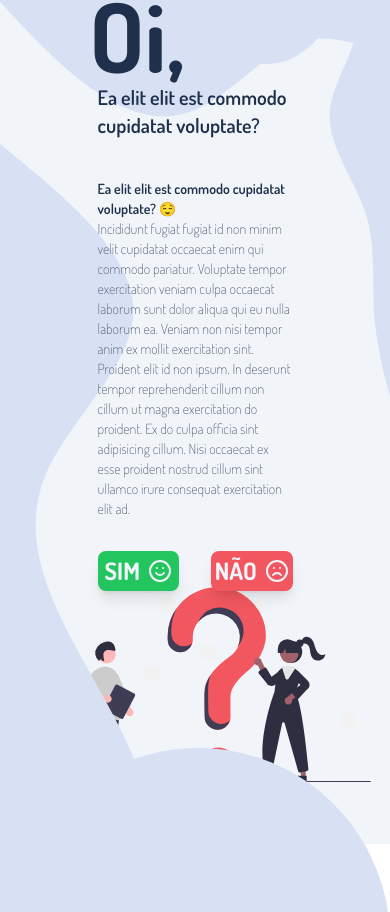
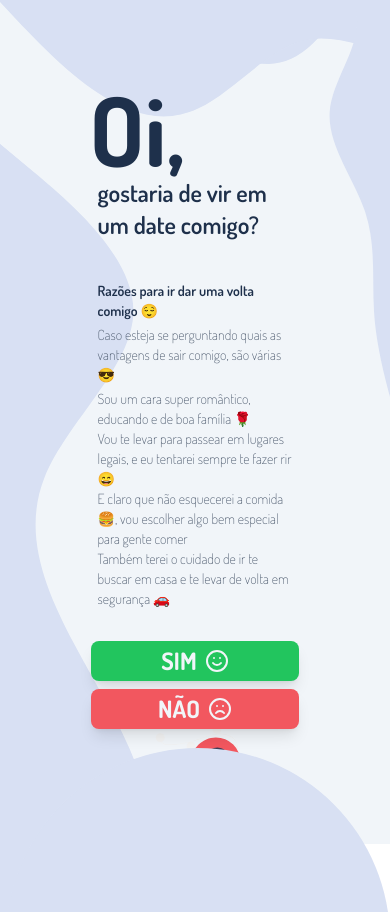
Before and after one commit to guibafica/yes_no_prank, a React (Vite) app: page / in a window 390 px wide. Shown: the top 912 px of the page. Built offline with nearby package versions, Linux system fonts and the light colour scheme.

Commit message:
Adjust responsivity

```diff
--- a/src/routes/accepted.tsx
+++ b/src/routes/accepted.tsx
@@ -21,9 +21,9 @@ export function Accepted() {
         <Waves />
         <Balloons />
 
-        {/* <audio ref={audioRef}>
+        <audio ref={audioRef}>
           <source src={romanticMusic} type="audio/mp3" />
-        </audio> */}
+        </audio>
 
         <div className="bg-slate-100 w-screen h-screen flex items-center justify-center flex-col">
           <div className="size-64 z-10 shadow-2xl rounded-full overflow-hidden flex items-center justify-center">
@@ -42,17 +42,13 @@ export function Accepted() {
             <PartyPopper color="#F2575F" size={50} />
           </div>
 
-          {/* Então agora estamos oficialmente saindo 💐. Se arrume bem linda, (não
-        que seja possível você ficar mais linda ainda 😍), pois mais tarde eu
-        estou passando ai pra te buscar 😎. */}
-          <p className="text-slate-700 text-base font-thin mt-6 w-3/4 z-10 max-sm:text-center max-sm:w-11/12">
-            Non ad veniam tempor anim fugiat eu sunt fugiat nulla amet in culpa.
-            Proident nisi ex deserunt irure ut laboris id aliqua excepteur in
-            eiusmod nisi sunt. Ipsum labore nisi culpa aliquip elit enim sint
-            commodo. Tempor et amet irure ipsum sint ad quis exercitation minim.
-            Est nisi aliqua ullamco ipsum fugiat est aliquip aliquip quis. In ea
-            aliquip id pariatur nisi reprehenderit consequat laborum laborum
-            commodo aliquip sint. Est minim magna cupidatat et.
+          <p className="text-slate-700 text-base font-thin mt-6 w-2/4 z-10 max-sm:text-center max-sm:w-11/12">
+            Então agora estamos oficialmente saindo 💐
+          </p>
+
+          <p className="text-slate-700 text-base font-thin w-2/4 z-10 max-sm:text-center max-sm:w-11/12">
+            Se arrume bem linda, (não que seja possível você ficar mais linda
+            ainda 😍), pois mais tarde eu estou passando ai pra te buscar 😎
           </p>
         </div>
       </div>
--- a/src/routes/home.tsx
+++ b/src/routes/home.tsx
@@ -7,8 +7,6 @@ import { Waves } from "../components/waves";
 import questionSvg from "../assets/questionSvg.svg";
 
 export function Home() {
-  // https://static.vecteezy.com/system/resources/previews/024/791/093/non_2x/questions-and-answers-find-decision-problem-solving-and-qa-business-decisions-landing-page-isometric-illustration-vector.jpg
-
   const navigate = useNavigate();
 
   const handleRandomMoveNoButton = useCallback(() => {
@@ -33,45 +31,50 @@ export function Home() {
     <div className="overflow-hidden">
       <Waves />
 
-      <div className="bg-slate-100 w-screen h-screen flex items-center justify-between flex-row max-sm:flex-col">
-        <div className="w-2/4 flex flex-col items-center justify-between z-10 pl-36 py-[25%] max-sm:pl-0 max-sm:h-2/4 max-sm:justify-center max-sm:mt-[20%] ">
+      <div className="bg-slate-100 w-screen h-screen flex items-center justify-between flex-row max-sm:flex-col max-sm:pt-4">
+        <div className="w-2/4 flex flex-col items-center justify-between z-10 pl-36 py-[25%] max-sm:pl-0 max-sm:h-3/4 max-sm:justify-center max-sm:mt-[20%]">
           <div className="w-full flex flex-col items-start justify-start">
             <h1 className="text-main-text text-left text-8xl font-bold -ml-2">
               Oi,
             </h1>
-            {/* gostaria de vir em um date comigo? */}
-            <h1 className="text-main-text text-xl font-semibold mt-1 max-sm:mt-0">
-              Ea elit elit est commodo cupidatat voluptate?
+
+            <h1 className="text-main-text text-2xl font-semibold mt-1 max-sm:mt-0">
+              gostaria de vir em um date comigo?
             </h1>
-            {/* Razões para vir em um date comigo u.u */}
+
             <h1 className="text-main-text text-sm font-semibold mt-10">
-              Ea elit elit est commodo cupidatat voluptate? 😌
+              Razões para ir dar uma volta comigo 😌
             </h1>
-            {/*
-            Caso esteja se perguntando quais as vantagens de sair comigo, são
-              várias 😎. Sou um cara romântico e super educando 🥰, vou lhe
-              tratar igual uma princesa 👑. Vamos ir passear em lugares bonitos,
-              e eu tentarei sempre te fazer rir 😄! Claro que não esquecerei a
-              comida 🍔, vou escolher algo bem especial para gente comer. Também
-              terei o cuidado de ir te buscar em casa e te levar de volta em
-              segurança 🚗.
-            */}
-            <p className="text-slate-600 text-sm font-thin mt-1x">
-              Incididunt fugiat fugiat id non minim velit cupidatat occaecat
-              enim qui commodo pariatur. Voluptate tempor exercitation veniam
-              culpa occaecat laborum sunt dolor aliqua qui eu nulla laborum ea.
-              Veniam non nisi tempor anim ex mollit exercitation sint. Proident
-              elit id non ipsum. In deserunt tempor reprehenderit cillum non
-              cillum ut magna exercitation do proident. Ex do culpa officia sint
-              adipisicing cillum. Nisi occaecat ex esse proident nostrud cillum
-              sint ullamco irure consequat exercitation elit ad.
+
+            <p className="text-slate-600 text-sm font-thin mt-1">
+              Caso esteja se perguntando quais as vantagens de sair comigo, são
+              várias 😎
+            </p>
+
+            <p className="text-slate-600 text-sm font-thin mt-1">
+              Sou um cara super romântico, educando e de boa família 🌹
+            </p>
+
+            <p className="text-slate-600 text-sm font-thin">
+              Vou te levar para passear em lugares legais, e eu tentarei sempre
+              te fazer rir 😄
+            </p>
+
+            <p className="text-slate-600 text-sm font-thin">
+              E claro que não esquecerei a comida 🍔, vou escolher algo bem
+              especial para gente comer
+            </p>
+
+            <p className="text-slate-600 text-sm font-thin">
+              Também terei o cuidado de ir te buscar em casa e te levar de volta
+              em segurança 🚗
             </p>
           </div>
 
-          <div className="flex flex-row w-full items-center justify-start gap-8 mt-32 max-sm:mt-8">
+          <div className="flex flex-row w-full items-center justify-start gap-8 mt-32 max-sm:mt-8 max-sm:flex-col max-sm:gap-2">
             <button
               onClick={handleClickOnYesButton}
-              className="flex flex-row items-center justify-center bg-green-500 w-40 h-10 rounded-lg transition-all text-2xl font-bold text-slate-100 shadow-lg hover:bg-green-600 hover:shadow-xl"
+              className="flex flex-row items-center justify-center bg-green-500 w-40 h-10 rounded-lg transition-all text-2xl font-bold text-slate-100 shadow-lg hover:bg-green-600 hover:shadow-xl max-sm:w-52"
             >
               SIM <Smile className="ml-2" />
             </button>
@@ -80,15 +83,19 @@ export function Home() {
               id="noButtonId"
               onClick={handleRandomMoveNoButton}
               onMouseEnter={handleRandomMoveNoButton}
-              className="flex flex-row items-center justify-center bg-main-red w-40 h-10 rounded-lg transition-all text-2xl font-bold text-slate-100 shadow-lg hover:bg-red-600 hover:shadow-xl"
+              className="flex z-20 flex-row items-center justify-center bg-main-red w-40 h-10 rounded-lg transition-all text-2xl font-bold text-slate-100 shadow-lg hover:bg-red-600 hover:shadow-xl max-sm:w-52"
             >
               NÃO <Frown className="ml-2" />
             </button>
           </div>
         </div>
 
-        <div className="w-2/4 h-full flex flex-col items-center justify-center  pr-10 max-sm:h-2/4 max-sm:pr-0 max-sm:w-full ">
-          <img src={questionSvg} alt="question svg" className="w-4/5 ml-10 " />
+        <div className="w-2/4 h-full flex flex-col items-center justify-center  pr-10 max-sm:h-1/4 max-sm:pr-0 max-sm:w-full">
+          <img
+            src={questionSvg}
+            alt="question svg"
+            className="w-4/5 ml-10 max-sm:w-2/5"
+          />
         </div>
       </div>
     </div>
```
